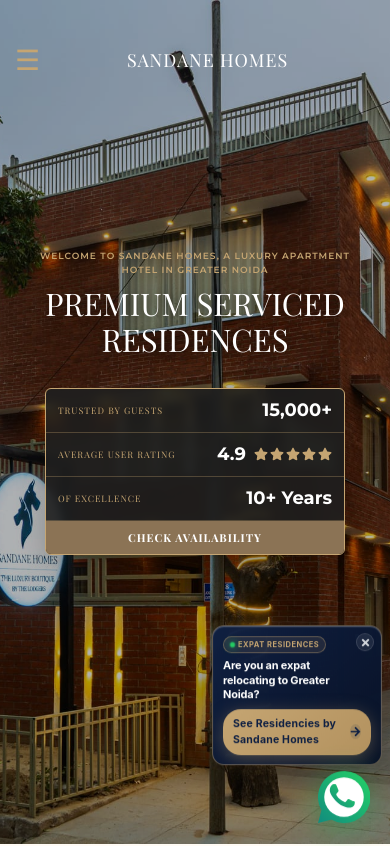
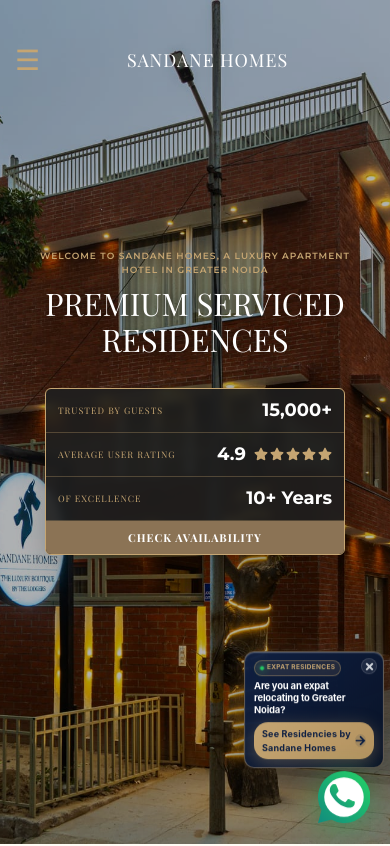
Before and after one commit to viratco/sandanehomes, a React (Vite) app: page / in a window 390 px wide. Shown: the top 846 px of the page. Built offline with nearby package versions, Linux system fonts and the light colour scheme; a web font is replaced by a local one.

Commit message:
Shrink mobile popup to ultra-compact 140px corner card

```diff
--- a/src/components/ExpatPopupBar.css
+++ b/src/components/ExpatPopupBar.css
@@ -293,16 +293,16 @@
 /* Responsive Mobile Rules */
 @media (max-width: 480px) {
     .expat-popup-container {
-        right: 8px;
+        right: 6px;
         left: auto;
-        bottom: 78px;
-        width: 170px;
-        max-width: 170px;
+        bottom: 75px;
+        width: 140px;
+        max-width: 140px;
     }
 
     .expat-popup-card {
-        padding: 10px 10px 9px;
-        border-radius: 12px;
+        padding: 8px 9px 8px;
+        border-radius: 10px;
     }
 
     .expat-popup-glow {
@@ -310,13 +310,13 @@
     }
 
     .expat-popup-header {
-        margin-bottom: 5px;
+        margin-bottom: 4px;
     }
 
     .expat-popup-badge {
-        font-size: 7.5px;
-        letter-spacing: 0.5px;
-        padding: 2px 6px;
+        font-size: 6.5px;
+        letter-spacing: 0.3px;
+        padding: 2px 5px;
         gap: 3px;
     }
 
@@ -325,43 +325,41 @@
     }
 
     .expat-live-dot {
-        width: 5px;
-        height: 5px;
+        width: 4px;
+        height: 4px;
     }
 
     .expat-popup-title {
-        font-size: 11px;
-        line-height: 1.3;
-        margin-bottom: 4px;
-        padding-right: 18px;
+        font-size: 9.5px;
+        line-height: 1.25;
+        margin-bottom: 0;
+        padding-right: 16px;
     }
 
-    /* Hide description on mobile — keep it minimal */
     .expat-popup-desc {
         display: none;
     }
 
-    /* Hide chips on mobile */
     .expat-popup-chips {
         display: none;
     }
 
     .expat-popup-btn {
-        font-size: 10.5px;
-        padding: 7px 10px;
-        border-radius: 18px;
-        margin-top: 8px !important;
+        font-size: 9px;
+        padding: 5px 8px;
+        border-radius: 14px;
+        margin-top: 7px !important;
     }
 
     .expat-btn-icon {
-        width: 15px;
-        height: 15px;
+        width: 13px;
+        height: 13px;
     }
 
     .expat-popup-close {
-        width: 18px;
-        height: 18px;
-        top: 7px;
-        right: 7px;
+        width: 16px;
+        height: 16px;
+        top: 6px;
+        right: 6px;
     }
 }
```
